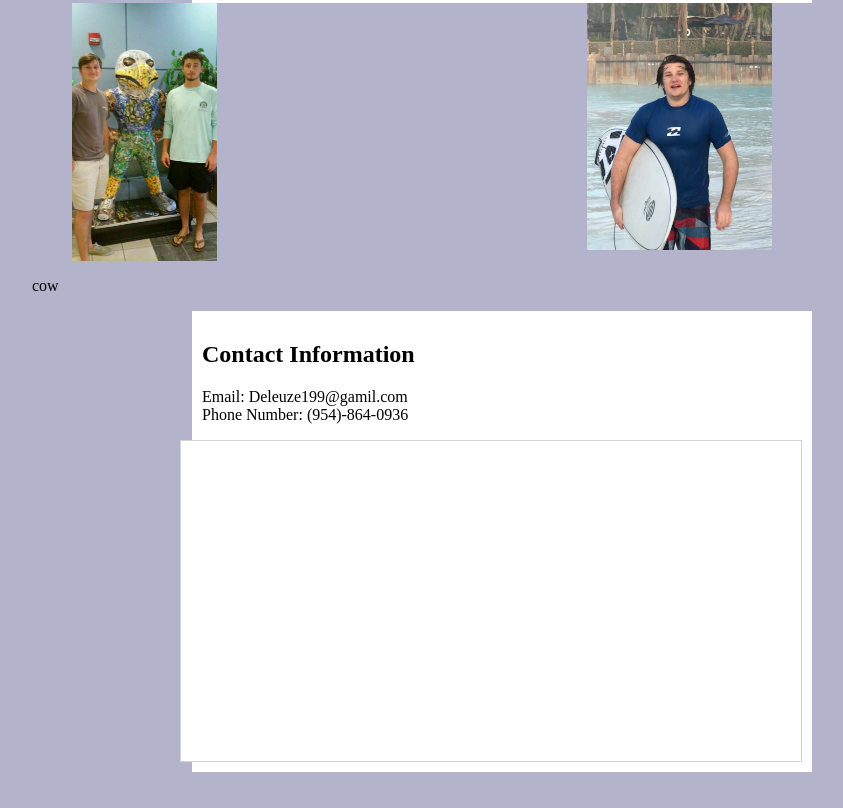
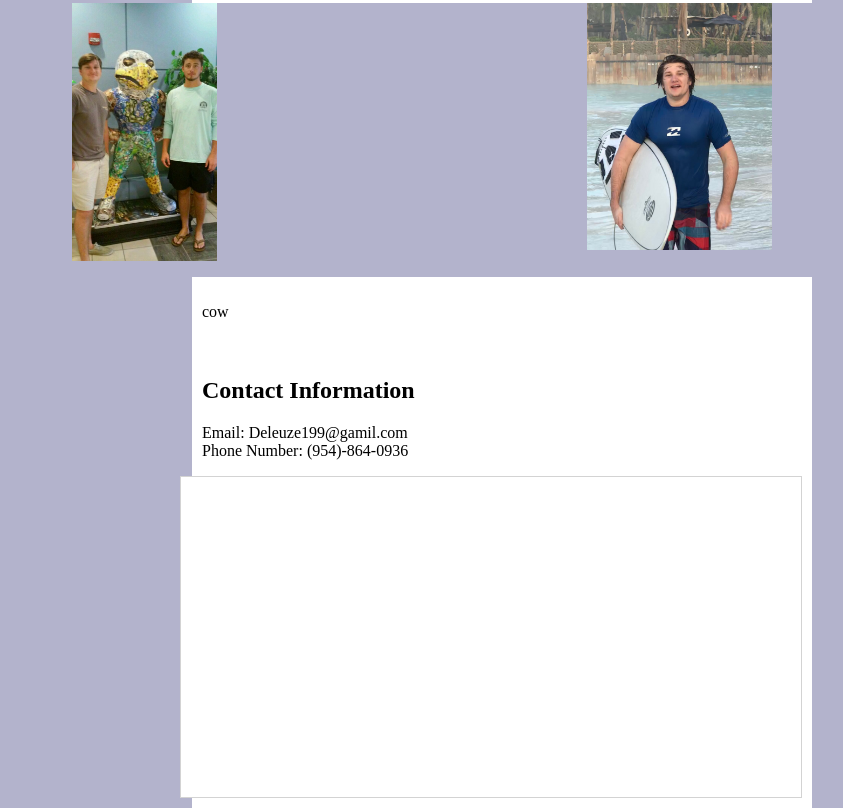
Before and after one commit to deleuze199/deleuze199.github.io, a plain HTML site: page index.html in a window 1280 px wide. Shown: the part 1318-2126 px from the top of the page, without its empty margins (218-1061 px from the left). Before the commit the page ends 2090 px from the top, so only its background shows below. Drawn offline with Linux system fonts and the light colour scheme.

Commit message:
Update style.css

```diff
--- a/style.css
+++ b/style.css
@@ -35,13 +35,18 @@ svg {
     float: right;
     background-color: white;
   }
+#images {
+  width: 600px;
+  padding: 10px;
+  float: right;
+  background-color: white;
+}
   #contact {
     width: 600px;
     padding: 10px;
     float: right;
     background-color: white;
   }
-
  #nav selected {
     font-weight: bold;
   }
```
